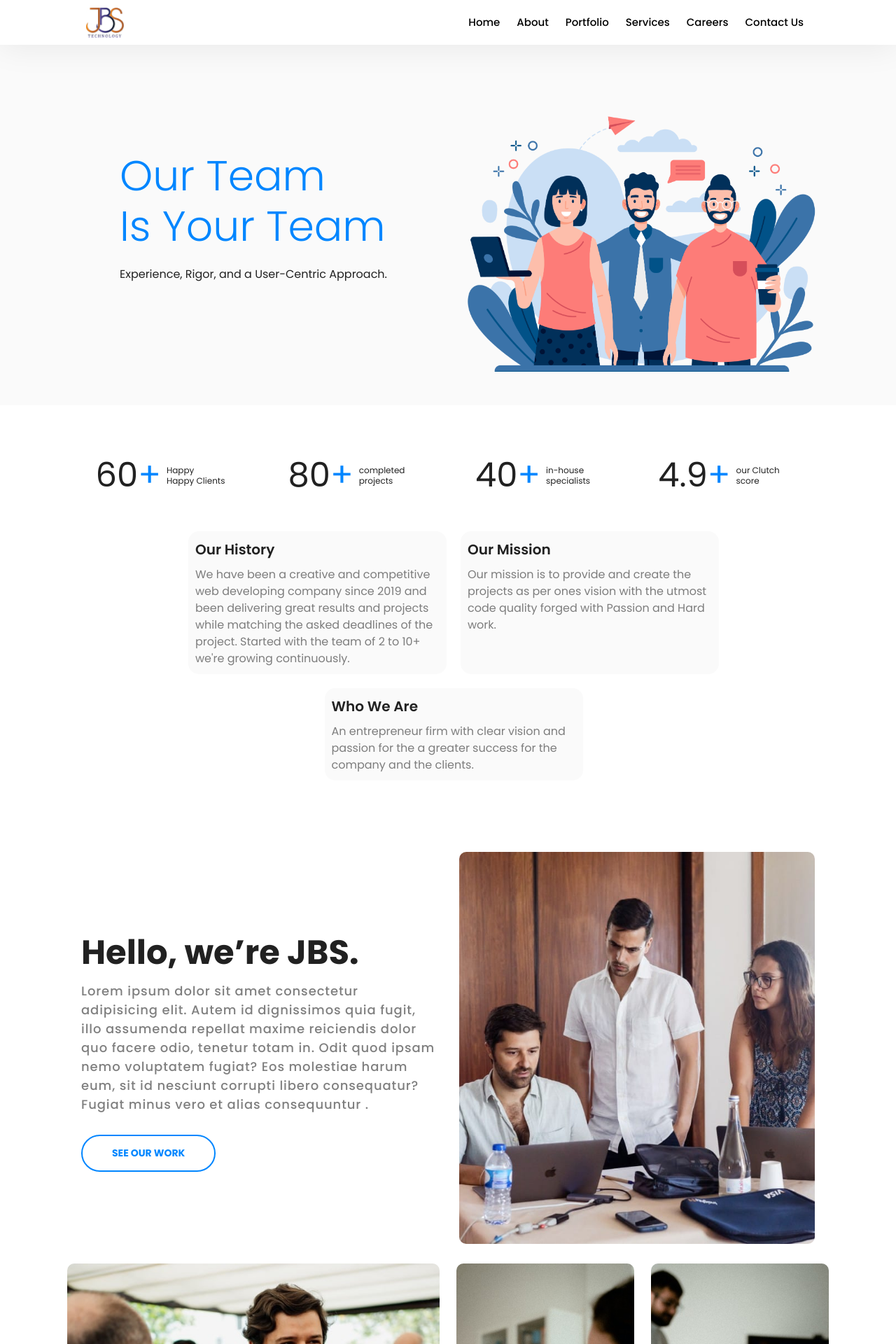
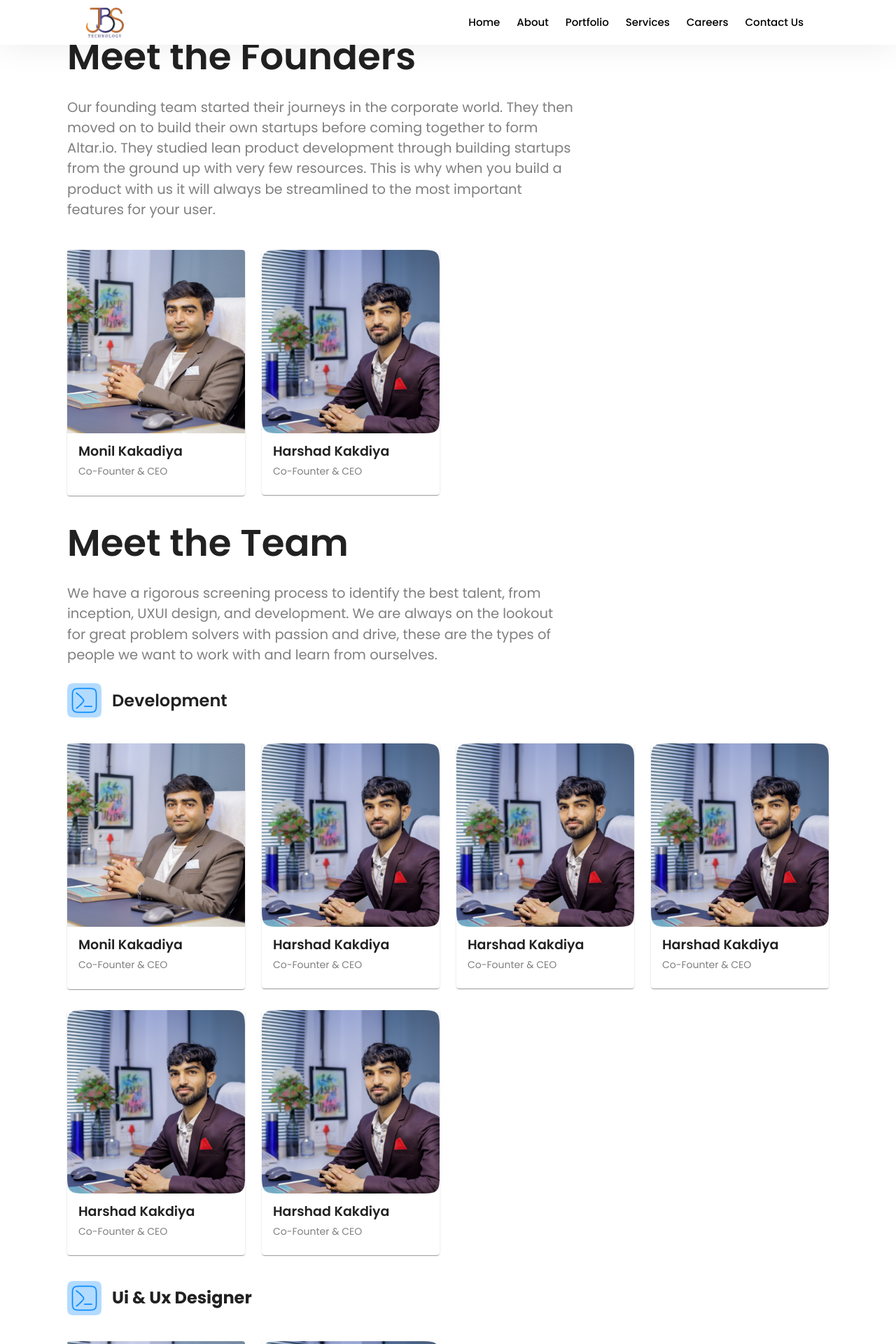
Before and after one commit to Dax-savani/JBS-technology, a React (Create React App) app: page /about in a window 1280 px wide. Shown: the top 1920 px of the page at 70% size. Built offline with nearby package versions, Linux system fonts and the light colour scheme.

Commit message:
final commit

```diff
--- a/src/assets/styles/about.css
+++ /dev/null
@@ -1,53 +0,0 @@
-.herosection {
-  background-color: #fafafa;
-  padding: 64px 0 48px;
-}
-.contentSide {
-  display: flex;
-  justify-content: center;
-  align-items: center;
-}
-.aboutImage {
-  text-align: center;
-}
-/* =============CONTACT===============*/
-.css-fyn699-MuiCardContent-root:last-child {
-  padding-bottom: 8px !important;
-}
-/* ===========moreabout============ */
-.boxs {
-  width: 369px !important;
-  height: auto !important;
-  margin: 10px 10px !important;
-  background-color: #fafafa !important;
-}
-.css-1oqqzyl-MuiContainer-root {
-  padding-left: 0px !important;
-  padding-right: 16px;
-}
-.css-46bh2p-MuiCardContent-root {
-  padding: 5px !important;
-}
-.css-46bh2p-MuiCardContent-root:last-child {
-  padding-bottom: 12px !important;
-}
-.css-bhp9pd-MuiPaper-root-MuiCard-root {
-  background-color: #fff;
-  color: rgba(0, 0, 0, 0.87);
-  -webkit-transition: box-shadow 300ms cubic-bezier(0.4, 0, 0.2, 1) 0ms;
-  transition: box-shadow 300ms cubic-bezier(0.4, 0, 0.2, 1) 0ms;
-  border-radius: 4px;
-  box-shadow: 0px 2px 1px -1px rgba(0, 0, 0, 0.2),
-    0px 1px 1px 0px rgba(0, 0, 0, 0.14), 0px 1px 3px 0px rgba(0, 0, 0, 0.12) !important;
-  overflow: hidden;
-  border-radius: 8px !important;
-}
-.css-1bxowzv-MuiGrid-root > .MuiGrid-item {
-  padding-left: 0px !important;
-}
-.css-1bxowzv-MuiGrid-root > .MuiGrid-item {
-  padding-top: 0px !important;
-}
-.css-3sp888-MuiCardContent-root:last-child {
-  padding-bottom: 8px !important;
-}
--- a/src/components/Home/MileStone.js
+++ b/src/components/Home/MileStone.js
@@ -17,7 +17,7 @@ const MileStone = () => {
           background: `linear-gradient(rgba(0, 51, 97, 0.6), rgba(0, 0, 0, 0.9)), url(${keyboardImg}) no-repeat fixed`,
           backgroundSize: "cover",
           py: "70px",
-          mt: "40px",
+          // mt: "60px",
         }}
       >
         <TitleAnimation title="Milestones Achieved So Far" />
--- a/src/components/Home/WhyUs.js
+++ b/src/components/Home/WhyUs.js
@@ -2,14 +2,16 @@ import { Box, Container, Grid, Paper, Typography } from "@mui/material";
 import React from "react";
 import group from "../../assets/images/home-image/4.png";
 import smallLogo from "../../assets/images/home-image/Group 370.png";
+import bglayer1 from "../../assets/images/home-image/bglayer1.png";
 
 const WhyUs = () => {
   return (
     // <Container sx={{ mt: "40px" }}>
     <Box
-      mt="40px"
+      // mt="40px"
       px={{ xs: "2rem", sm: "4rem", md: "6rem", xl: "8rem" }}
-      sx={{ mt: "40px" }}
+      sx={{ background: `url(${bglayer1}) no-repeat 0% 0%` }}
+      py="60px"
     >
       <Box>
         <Typography
--- a/src/pages/Contact Us/Location.js
+++ b/src/pages/Contact Us/Location.js
@@ -57,7 +57,7 @@ function Location() {
           </Grid>
         </Grid>
       </Box>
-      <Box sx={{ width: "100%" }} mt={5}>
+      <Box sx={{ width: "100%" }} mt={5} mb={"-47px"}>
         <iframe
           src="https://www.google.com/maps/embed?pb=!1m18!1m12!1m3!1d3719.4152472441606!2d72.88572987520234!3d21.215376181343018!2m3!1f0!2f0!3f0!3m2!1i1024!2i768!4f13.1!3m3!1m2!1s0x3be04f155c0ad929%3A0x97b93382aed70c3a!2sJBS%20IT%20Institute!5e0!3m2!1sen!2sin!4v1710151880321!5m2!1sen!2sin"
           width={600}
--- a/src/pages/about/About.js
+++ b/src/pages/about/About.js
@@ -1,6 +1,5 @@
 import React from "react";
 import Herosection from "./Herosection";
-import "./../../assets/styles/about.css";
 import MoreAbout from "./MoreAbout";
 import Ceo from "./Ceo";
 import IntroduceSection from "./IntroduceSection";
@@ -8,9 +7,9 @@ import IntroduceSection from "./IntroduceSection";
 function About() {
   return (
     <>
-      <Herosection />
-      <MoreAbout />
-      <IntroduceSection />
+      {/* <Herosection /> */}
+      {/* <MoreAbout /> */}
+      {/* <IntroduceSection /> */}
       <Ceo />
     </>
   );
--- a/src/pages/about/CEOBox.js
+++ b/src/pages/about/CEOBox.js
@@ -1,11 +1,10 @@
 import React from "react";
 import { Card, CardContent, CardMedia, Typography } from "@mui/material";
 import { useTheme } from "@emotion/react";
-
 function CEOBox({ image, name, position }) {
   const theme = useTheme();
   return (
-    <Card>
+    <Card sx={{ margin: "3px 0px" }}>
       <CardMedia component="img" height="140" image={image} alt={name} />
       <CardContent sx={{ padding: "8px 16px" }}>
         <Typography
@@ -21,5 +20,4 @@ function CEOBox({ image, name, position }) {
     </Card>
   );
 }
-
 export default CEOBox;
--- a/src/pages/about/Ceo.js
+++ b/src/pages/about/Ceo.js
@@ -156,7 +156,7 @@ function Ceo() {
           </Box>
           <Grid container justifyContent="start" spacing={3} py={3}>
             {staff.map((item, index) => (
-              <Grid item lg={3} sm={6} x s={12} key={index}>
+              <Grid item lg={3} sm={6} xs={12} key={index}>
                 <CEOBox
                   image={item.img}
                   name={item.name}
--- a/src/pages/about/Herosection.js
+++ b/src/pages/about/Herosection.js
@@ -12,10 +12,22 @@ function Herosection() {
   const theme = useTheme();
   const isSmallScreen = useMediaQuery((theme) => theme.breakpoints.down("md"));
   return (
-    <div className="herosection" style={{ marginTop: "40px" }}>
+    <Box
+      bgcolor={theme.palette.backgroundLiteGrey}
+      sx={{ padding: "64px 0 48px" }}
+    >
       <Box px={{ xs: "2rem", sm: "4rem", md: "6rem", xl: "8rem" }}>
         <Grid container spacing={3}>
-          <Grid item xs={12} sm={6} className="contentSide">
+          <Grid
+            item
+            xs={12}
+            sm={6}
+            sx={{
+              display: "flex",
+              justifyContent: "center",
+              alignItems: "center",
+            }}
+          >
             <div>
               <Typography
                 variant={isSmallScreen ? "h4" : "h2"}
@@ -29,12 +41,12 @@ function Herosection() {
               </Typography>
             </div>
           </Grid>
-          <Grid item xs={12} sm={6} className="aboutImage">
+          <Grid item xs={12} sm={6} sx={{ textAlign: "center"}}>
             <img src={heroimage} alt="" />
           </Grid>
         </Grid>
       </Box>
-    </div>
+    </Box>
   );
 }
 
--- a/src/pages/about/IntroduceSection.js
+++ b/src/pages/about/IntroduceSection.js
@@ -25,8 +25,8 @@ function IntroduceSection() {
           <Grid
             container
             spacing={{ md: 4, xs: 2 }}
-            my={{ md: 1, xs: 0.5 }}
-            padding={"20px"}
+            mb={2}
+            p={{ md: "20px" }}
             alignItems={"center"}
           >
             <Grid item xs={12} lg={6}>
@@ -86,8 +86,7 @@ function IntroduceSection() {
               <Box
                 sx={{
                   height: { xs: "auto", lg: "560px" },
-                  width: { xs: "100%", lg: "588px" },
-                  padding: { lg: "0", xs: "10px" },
+                  maxWidth: "100%",
                 }}
               >
                 <img
@@ -102,7 +101,7 @@ function IntroduceSection() {
             container
             xl={12}
             spacing={{ lg: 3, xs: 3 }}
-            my={1}
+            mb={2}
             justifyContent={"center"}
             alignItems={"center"}
           >
@@ -110,7 +109,7 @@ function IntroduceSection() {
               <Box
                 sx={{
                   height: "560px",
-                  maxWidth: { md: "572px", xs: "100%" },
+                  maxWidth: "100%",
                 }}
               >
                 <img
@@ -124,7 +123,7 @@ function IntroduceSection() {
               <Box
                 sx={{
                   height: "560px",
-                  maxWidth: { md: "282px", xs: "100%" },
+                  maxWidth: "100%",
                 }}
               >
                 <img
@@ -138,7 +137,7 @@ function IntroduceSection() {
               <Box
                 sx={{
                   height: "560px",
-                  maxWidth: { md: "282px", xs: "100%" },
+                  maxWidth: "100%",
                 }}
               >
                 <img
@@ -152,15 +151,15 @@ function IntroduceSection() {
           <Grid
             container
             spacing={{ md: 4, xs: 2 }}
-            my={{ md: 1, xs: 0.5 }}
+            mb={2}
+            p={{ md: "20px" }}
             alignItems={"center"}
           >
             <Grid item lg={6}>
               <Box
                 sx={{
                   height: { xs: "auto", lg: "560px" },
-                  width: { xs: "100%", lg: "572px" },
-                  padding: { lg: "0", xs: "20px" },
+                  maxWidth: "100%",
                 }}
               >
                 <img
@@ -209,7 +208,7 @@ function IntroduceSection() {
               <Box
                 sx={{
                   height: "560px",
-                  maxWidth: { md: "282px", xs: "100%" },
+                  maxWidth: "100%",
                 }}
               >
                 <img
@@ -223,7 +222,7 @@ function IntroduceSection() {
               <Box
                 sx={{
                   height: "560px",
-                  maxWidth: { md: "580px", xs: "100%" },
+                  maxWidth: "100%",
                   borderRadius: "10px",
                 }}
               >
@@ -238,7 +237,7 @@ function IntroduceSection() {
               <Box
                 sx={{
                   height: "560px",
-                  maxWidth: { md: "282px", xs: "100%" },
+                  maxWidth: "100%",
                 }}
               >
                 <img
--- a/src/pages/about/MoreAbout.js
+++ b/src/pages/about/MoreAbout.js
@@ -2,7 +2,6 @@ import { Box, Container, Grid, Typography } from "@mui/material";
 import React from "react";
 import { ServicesCounter } from "./ServicesCounter";
 import { useTheme } from "@emotion/react";
-
 function MoreAbout() {
   const theme = useTheme();
   return (
@@ -12,22 +11,32 @@ function MoreAbout() {
           <ServicesCounter />
           <Grid
             container
+            sx={{
+              my: "10px",
+            }}
             spacing={2}
-            sx={{
-              margin: "10px 0px",
-              display: "flex",
-              justifyContent: "center",
-            }}
           >
             <Grid
-              className="boxs"
               item
+              md={4}
+              sm={6}
               sx={{
-                borderRadius: "15px",
                 margin: "10px 0px",
               }}
             >
-              <div style={{ margin: "10px" }}>
+              <Box
+                sx={{
+                  backgroundColor: theme.palette.backgroundLiteGrey,
+                  p: "25px",
+                  borderRadius: "15px",
+                  height: "100%",
+                  transition: " 0.5s",
+                  cursor:"pointer",
+                  "&:hover": {
+                    transform: "translateY(-10px)",
+                  },
+                }}
+              >
                 <Typography variant="h6" sx={{ fontWeight: "600" }}>
                   Our History
                 </Typography>
@@ -40,17 +49,29 @@ function MoreAbout() {
                   while matching the asked deadlines of the project. Started
                   with the team of 2 to 10+ we're growing continuously.
                 </Typography>
-              </div>
+              </Box>
             </Grid>
             <Grid
               item
-              className="boxs"
+              md={4}
+              sm={6}
               sx={{
-                borderRadius: "15px",
                 margin: "10px 0px",
               }}
             >
-              <div style={{ margin: "10px" }} v>
+              <Box
+                sx={{
+                  backgroundColor: theme.palette.backgroundLiteGrey,
+                  p: "25px",
+                  borderRadius: "15px",
+                  height: "100%",
+                  transition: " 0.5s",
+                  cursor:"pointer",
+                  "&:hover": {
+                    transform: "translateY(-10px)",
+                  },
+                }}
+              >
                 <Typography variant="h6" sx={{ fontWeight: "600" }}>
                   Our Mission
                 </Typography>
@@ -62,17 +83,29 @@ function MoreAbout() {
                   vision with the utmost code quality forged with Passion and
                   Hard work.
                 </Typography>
-              </div>
+              </Box>
             </Grid>
             <Grid
               item
-              className="boxs"
+              md={4}
+              sm={6}
               sx={{
-                borderRadius: "15px",
                 margin: "10px 0px",
               }}
             >
-              <div style={{ margin: "10px" }} v>
+              <Box
+                sx={{
+                  backgroundColor: theme.palette.backgroundLiteGrey,
+                  p: "25px",
+                  borderRadius: "15px",
+                  height: "100%",
+                  transition: " 0.5s",
+                  cursor:"pointer",
+                  "&:hover": {
+                    transform: "translateY(-10px)",
+                  },
+                }}
+              >
                 <Typography variant="h6" sx={{ fontWeight: "600" }}>
                   Who We Are
                 </Typography>
@@ -83,7 +116,7 @@ function MoreAbout() {
                   An entrepreneur firm with clear vision and passion for the a
                   greater success for the company and the clients.
                 </Typography>
-              </div>
+              </Box>
             </Grid>
           </Grid>
         </Box>
@@ -91,5 +124,4 @@ function MoreAbout() {
     </>
   );
 }
-
 export default MoreAbout;
--- a/src/pages/about/ServicesCounter.js
+++ b/src/pages/about/ServicesCounter.js
@@ -6,11 +6,13 @@ import CountUp from "react-countup";
 export const ServicesCounter = () => {
   const theme = useTheme();
   const [counterState, setCounterstate] = useState(false);
+
+  // const servicesCoun
   return (
     <>
-      <Container>
+      <Box px={{ xs: "2rem", sm: "4rem", md: "6rem", xl: "8rem" }}>
         <ScrollTrigger onEnter={() => setCounterstate(true)}>
-          <Grid container sx={{ margin: "10px 0px" }}>
+          <Grid container sx={{ margin: "20px 0px" }}>
             <Grid
               item
               display="flex"
@@ -33,10 +35,13 @@ export const ServicesCounter = () => {
                 sx={{
                   marginLeft: 1,
                   fontSize: { sm: "12px", xs: "11px" },
-                  lineHeight: "15px",
+                  lineHeight: { xs: "15px", xl: "20px" },
+                  fontSize: { xs: "13px", xl: "18px" },
+                  letterSpacing: "0.4px",
                 }}
+                color={theme.palette.gray}
               >
-                Happy<Box>Happy Clients</Box>
+                <Box>Happy Clients</Box>
               </Box>
             </Grid>
             <Grid
@@ -58,10 +63,13 @@ export const ServicesCounter = () => {
                 </Typography>
               </Box>
               <Box
+                color={theme.palette.gray}
                 sx={{
                   marginLeft: 1,
                   fontSize: { sm: "12px", xs: "11px" },
-                  lineHeight: "15px",
+                  lineHeight: { xs: "15px", xl: "20px" },
+                  fontSize: { xs: "13px", xl: "18px" },
+                  letterSpacing: "0.4px",
                 }}
               >
                 completed <Box>projects</Box>
@@ -89,8 +97,11 @@ export const ServicesCounter = () => {
                 sx={{
                   marginLeft: 1,
                   fontSize: { sm: "12px", xs: "11px" },
-                  lineHeight: "15px",
+                  lineHeight: { xs: "15px", xl: "20px" },
+                  fontSize: { xs: "13px", xl: "18px" },
+                  letterSpacing: "0.4px",
                 }}
+                color={theme.palette.gray}
               >
                 in-house <Box>specialists</Box>
               </Box>
@@ -118,13 +129,22 @@ export const ServicesCounter = () => {
                   +
                 </Typography>
               </Box>
-              <Box sx={{ marginLeft: 1, fontSize: "12px", lineHeight: "15px" }}>
+              <Box
+                color={theme.palette.gray}
+                sx={{
+                  marginLeft: 1,
+                  fontSize: "12px",
+                  lineHeight: { xs: "15px", xl: "20px" },
+                  fontSize: { xs: "13px", xl: "18px" },
+                  letterSpacing: "0.4px",
+                }}
+              >
                 our Clutch<Box>score</Box>
               </Box>
             </Grid>
           </Grid>
         </ScrollTrigger>
-      </Container>
+      </Box>
     </>
   );
 };
```
Also changed, not shown: src/components/Home/Client.js (+4 -3 lines), src/assets/images/home-image/bglayer1.png (added), src/assets/images/home-image/bglayer2.png (added).
